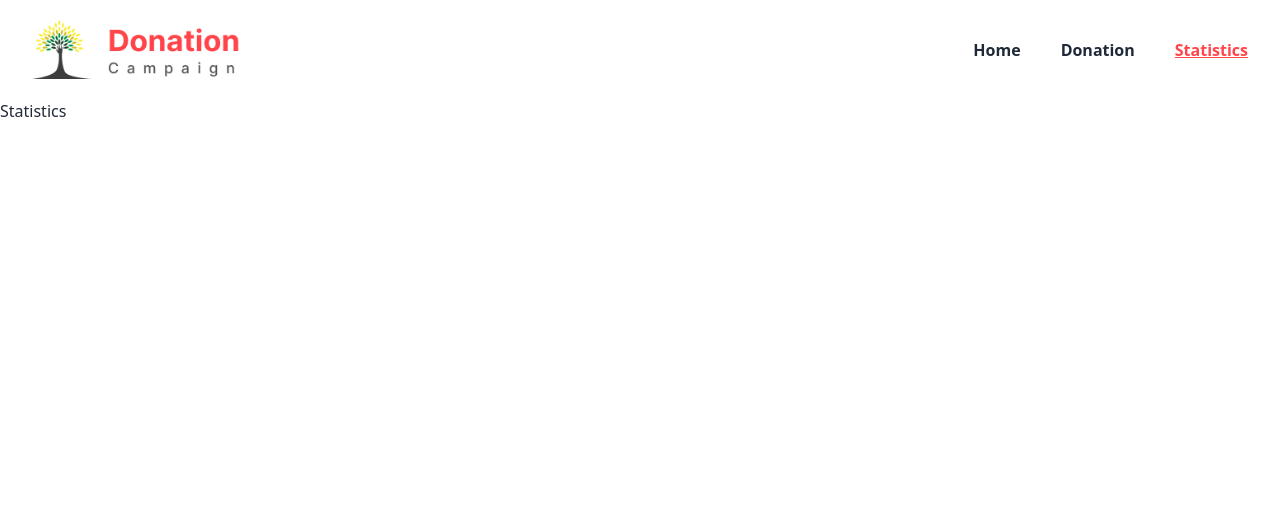
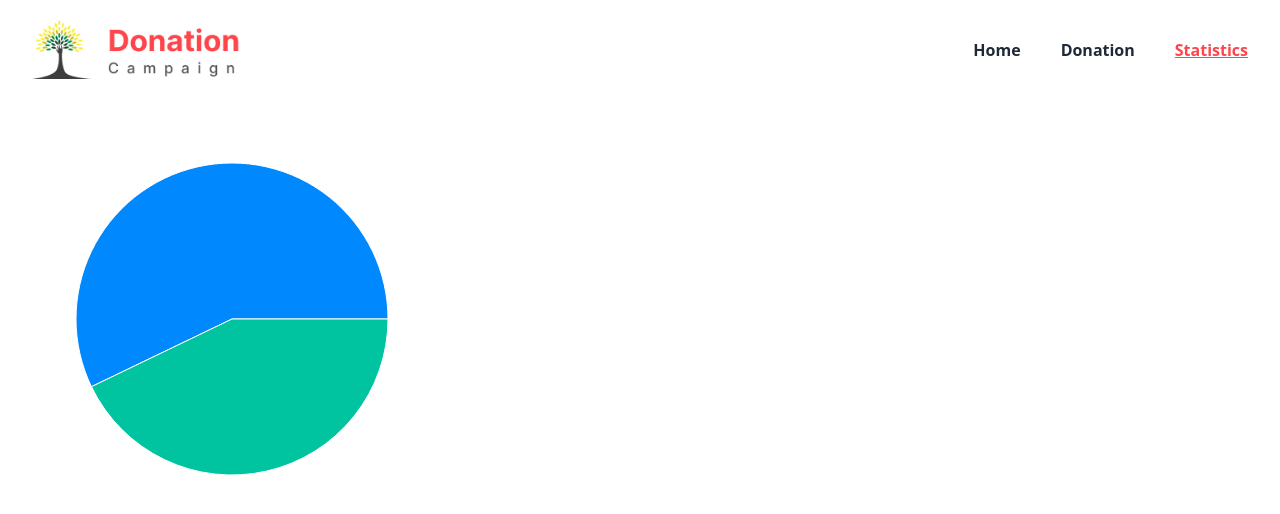
Before and after one commit to almamun168652/donation-campaign, a React (Vite) app: page /statistics in a window 1280 px wide. Shown: the top 514 px of the page. Built offline with nearby package versions, Linux system fonts and the light colour scheme.

Commit message:
finished pai chart ui

```diff
--- a/package.json
+++ b/package.json
@@ -13,6 +13,7 @@
     "react": "^18.2.0",
     "react-dom": "^18.2.0",
     "react-router-dom": "^6.16.0",
+    "recharts": "^2.8.0",
     "sweetalert": "^2.1.2"
   },
   "devDependencies": {
--- /dev/null
+++ b/src/Components/PaiChart/PaiChart.jsx
@@ -0,0 +1,29 @@
+import { PieChart, Pie, Cell } from "recharts";
+
+const PaiChart = () => {
+
+    const data = [
+        { name: "Group A", value: 400 },
+        { name: "Group B", value: 300 },
+    ];
+
+    const COLORS = ["#0088FE", "#00C49F"];
+
+    return (
+        <div>
+            <PieChart width={400} height={400}>
+                <Pie
+                    data={data}
+                    fill="#8884d8"
+                    dataKey="value"
+                >
+                    {data.map((entry, index) => (
+                        <Cell key={`cell-${index}`} fill={COLORS[index % COLORS.length]} />
+                    ))}
+                </Pie>
+            </PieChart>
+        </div>
+    );
+};
+
+export default PaiChart;
--- a/src/Pages/Statistics/Statistics.jsx
+++ b/src/Pages/Statistics/Statistics.jsx
@@ -1,8 +1,13 @@
+import PaiChart from "../../Components/PaiChart/PaiChart";
+
+
 
 const Statistics = () => {
     return (
         <div>
-            Statistics
+            <div className="max-w-screen-xl px-4 md:px-8 mx-auto my-10">
+                <PaiChart></PaiChart>
+            </div>
         </div>
     );
 };
```
Also changed, not shown: 1 other file (tests, documents, lock files or other folders).
